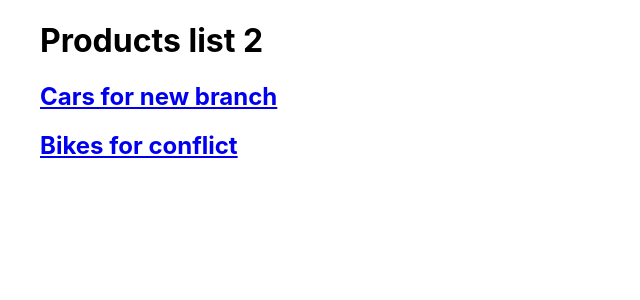
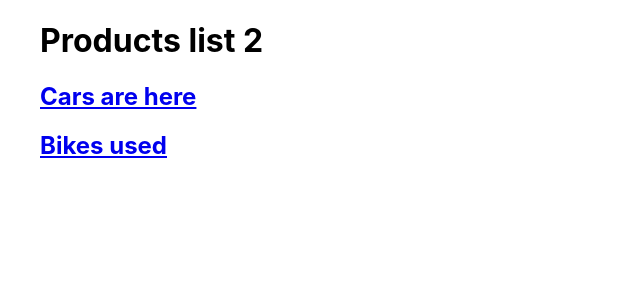
Before and after one commit to sanatjariwala/a, a React (Create React App) app: page /Products in a window 1280 px wide. Shown: the top 300 px of the page, without its empty margins (0-640 px from the left). Built offline with nearby package versions, Linux system fonts and the light colour scheme.

Commit message:
some changes

```diff
--- a/src/components/Products.js
+++ b/src/components/Products.js
@@ -6,10 +6,10 @@ function Products() {
       <ul>
         <h1>Products list 2</h1>
         <h2>
-          <Link to="/Cars/Audi">Cars for new branch</Link>
+          <Link to="/Cars/Audi">Cars are here</Link>
         </h2>
         <h2>
-          <Link to="/Bikes/Yamaha">Bikes for conflict</Link>
+          <Link to="/Bikes/Yamaha">Bikes used</Link>
         </h2>
       </ul>
     </div>
```
